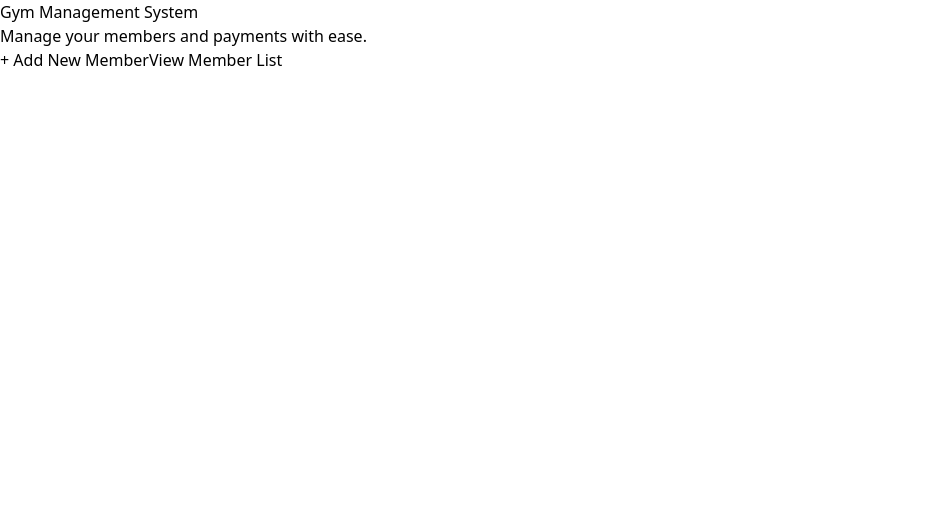
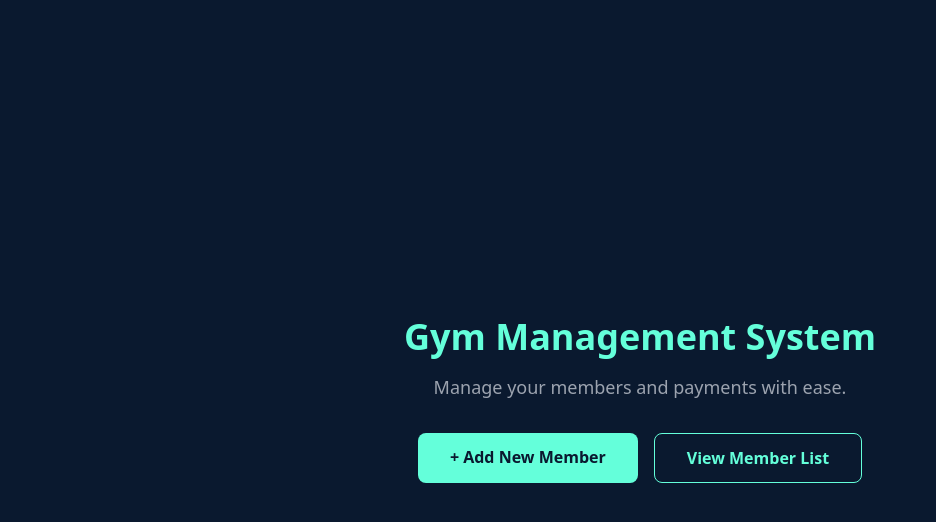
Before and after one commit to jagjeetnatt21/gym-system-live, a Next.js app: page / in a window 1280 px wide. Shown: the top 522 px of the page, without its empty margins (0-936 px from the left). Built offline with nearby package versions, Linux system fonts and the light colour scheme.

Commit message:
Add files via upload

```diff
--- /dev/null
+++ b/tailwind.config.ts
@@ -0,0 +1,21 @@
+import type { Config } from "tailwindcss";
+
+const config: Config = {
+  // This tells Tailwind to look inside these folders for your buttons and colors
+  content: [
+    "./src/app/**/*.{js,ts,jsx,tsx,mdx}",
+    "./src/lib/**/*.{js,ts,jsx,tsx,mdx}",
+    "./src/components/**/*.{js,ts,jsx,tsx,mdx}",
+  ],
+  theme: {
+    extend: {
+      colors: {
+        // These match the professional Navy and Mint theme we want
+        primary: "#0a192f",
+        accent: "#64ffda",
+      },
+    },
+  },
+  plugins: [],
+};
+export default config;
```
